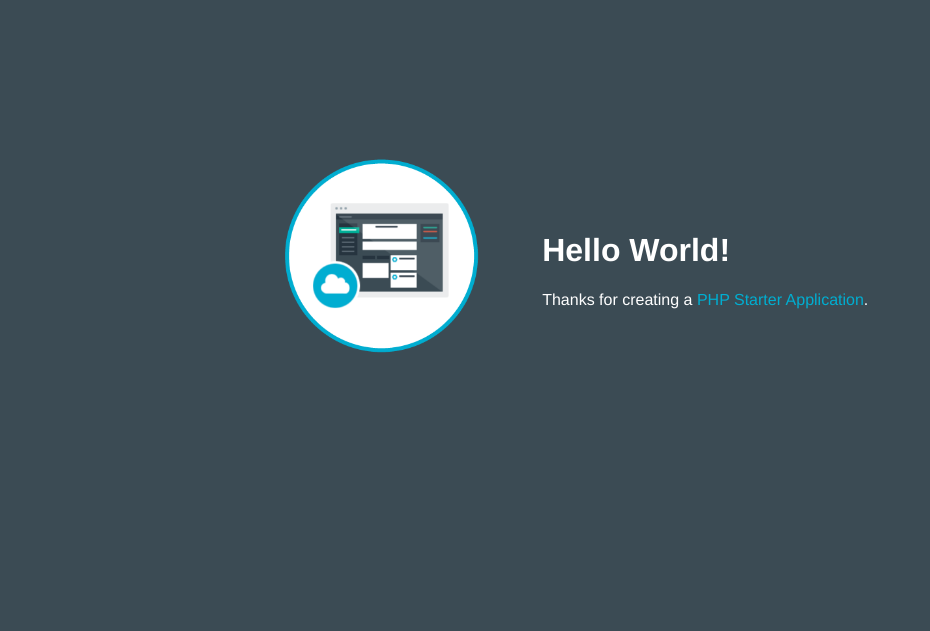
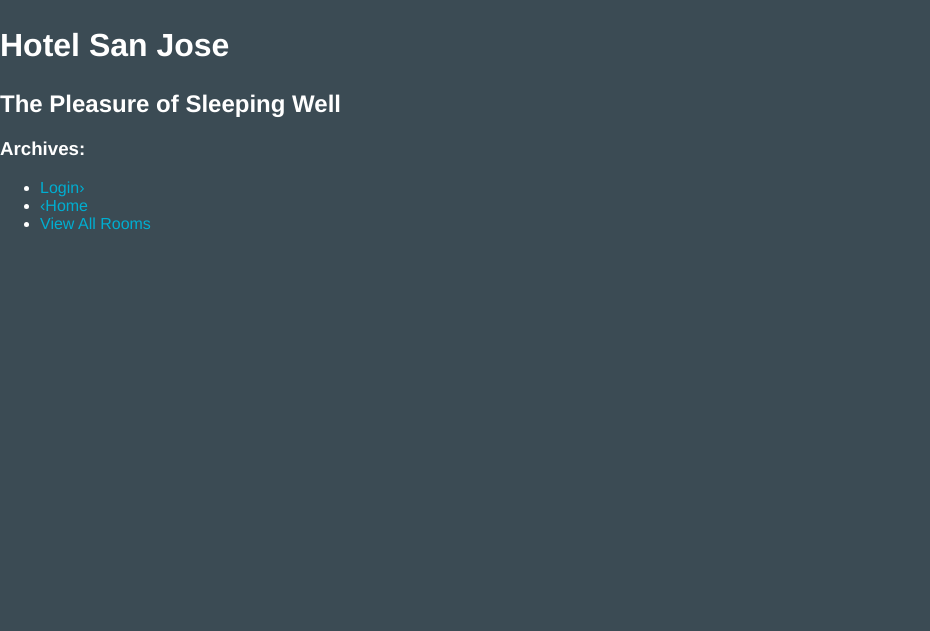
Before and after one commit to funktastic0/Planetfunk-1479525532409, a PHP site: page /phptest/ in a window 1280 px wide. Shown: the top 631 px of the page, without its empty margins (0-930 px from the left). Before the commit the page ends 353 px from the top, so only its background shows below. Run offline with PHP 8.4, Linux system fonts and the light colour scheme.

Commit message:
Update index.php

```diff
--- a/index.php
+++ b/index.php
@@ -6,16 +6,37 @@
 	<link rel="stylesheet" href="style.css" />
 </head>
 <body>
-	<table>
-		<tr>
-			<td style='width: 30%;'>
-				<img class = 'newappIcon' src='images/newapp-icon.png'>
-			</td>
-			<td>
-				<h1 id = "message"><?php echo "Hello World!"; ?></h1>
-				<p class='description'></p> Thanks for creating a <span class="blue">PHP Starter Application</span>.
-			</td>
-		</tr>
-	</table>
+	<div>
+    <section>
+      <header>
+        <h1>Hotel San Jose</h1>
+        <h2>The Pleasure of Sleeping Well</h2>
+      </header>
+    </section>
+
+    <aside class="sidebar" role="complementary">
+      <div class="wrapper">
+        <div class="design-archives" id="design-archives">
+          <h3 class="archives">Archives:</h3>
+          <nav role="navigation">
+            <ul>
+              <li class="next">
+                <a href="login.php">Login<span class="indicator">&rsaquo;</span></a>
+              </li>
+              <li class="previous">
+                <a href="user_dashboard.php"><span class="indicator">&lsaquo;</span>Home</a>
+              </li>
+              <li class="viewall">
+                <a href="room.php" title="View all rooms available.">View All Rooms</a>
+              </li>
+            </ul>
+          </nav>
+        </div>
+      </div>
+    </aside>
+
+
+
+  </div>
 </body>
 </html>
```
